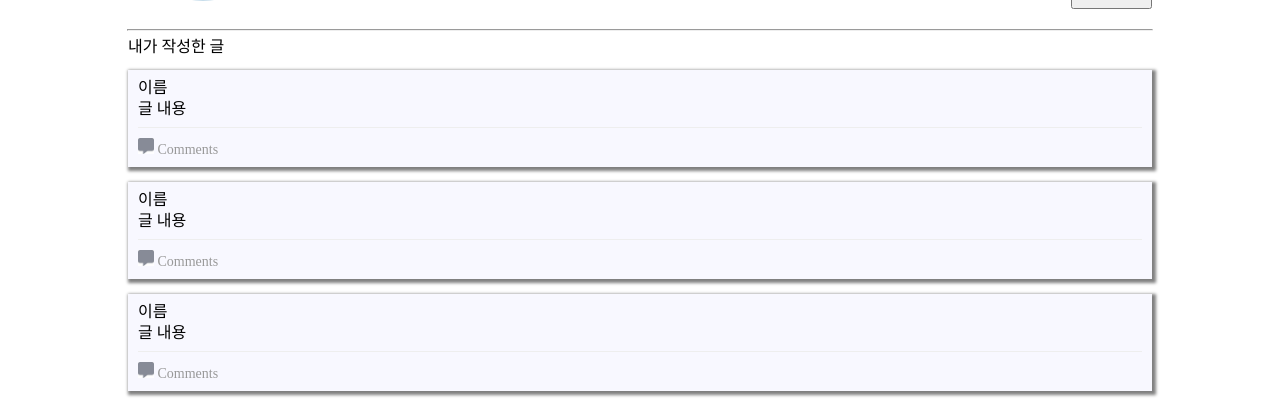
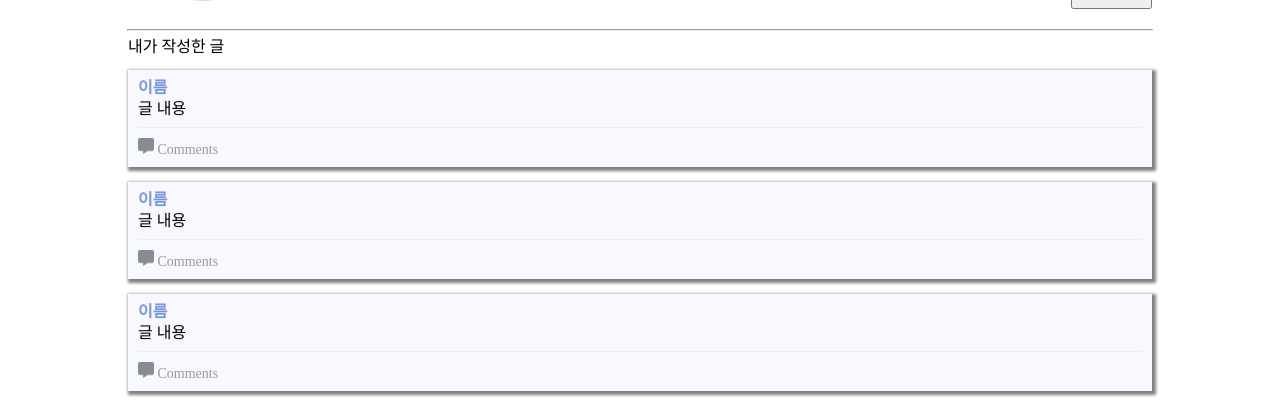
Before and after one commit to sparta-hot6/sparta-hot6, a Flask app: page /profile in a window 1280 px wide. Shown: the part 585-991 px from the top of the page. Run offline with Flask 2, Linux system fonts and the light colour scheme; data that the repository does not hold is empty; some libraries are stand-ins or nearby versions.

Commit message:
Update feed.css

```diff
--- a/static/css/feed.css
+++ b/static/css/feed.css
@@ -13,7 +13,7 @@
     color: #999;
     margin-bottom: 10px;
 }
-.title {
+.name {
     color: #6184dddd;
     font-weight: 600;
 }
```
